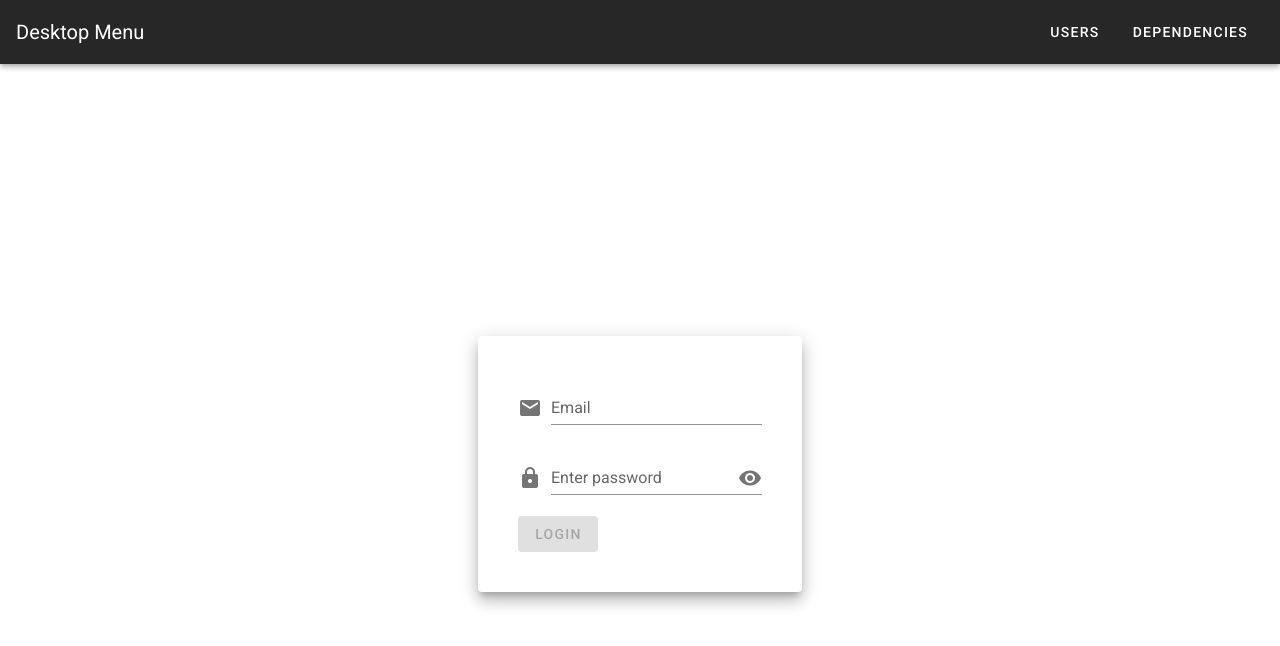
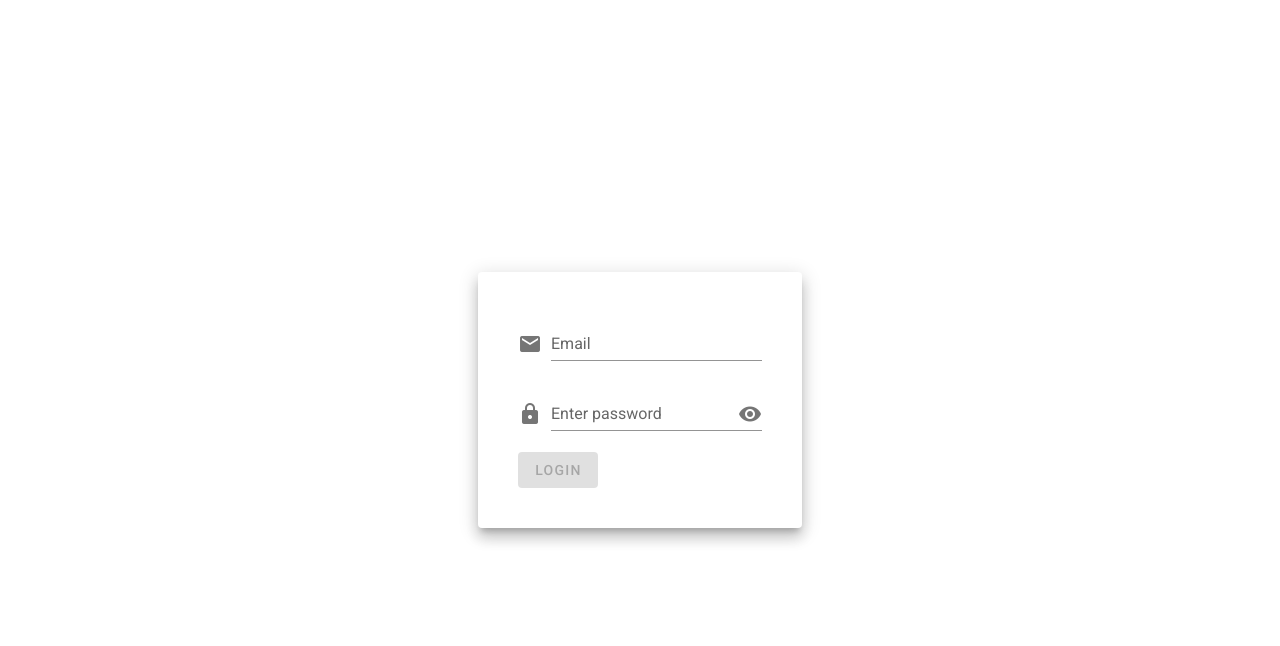
Before and after one commit to NicolasB2/UserManagement, a Vue app in the folder usermanagement/: page / in a window 1280 px wide. Shown: the top 646 px of the page. Built offline with nearby package versions, Linux system fonts and the light colour scheme.

Commit message:
Added menu condition

```diff
--- a/usermanagement/src/App.vue
+++ b/usermanagement/src/App.vue
@@ -1,7 +1,7 @@
 <template>
   <v-app>
     <v-main>
-      <Menu/>
+      <Menu v-if="isNotInLogin()" />
       <router-view></router-view>
     </v-main>
   </v-app>
@@ -19,5 +19,11 @@ export default {
   data: () => ({
     //
   }),
+
+  methods: {
+    isNotInLogin() {
+      return this.$router.history.current["path"] !== "/";
+    }
+  },
 };
 </script>
```
